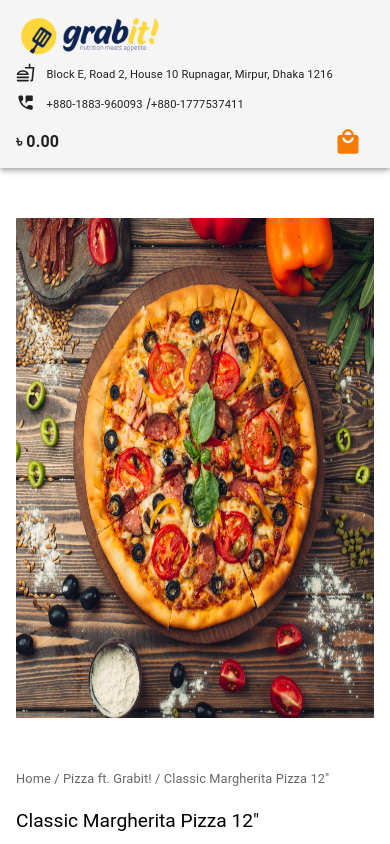
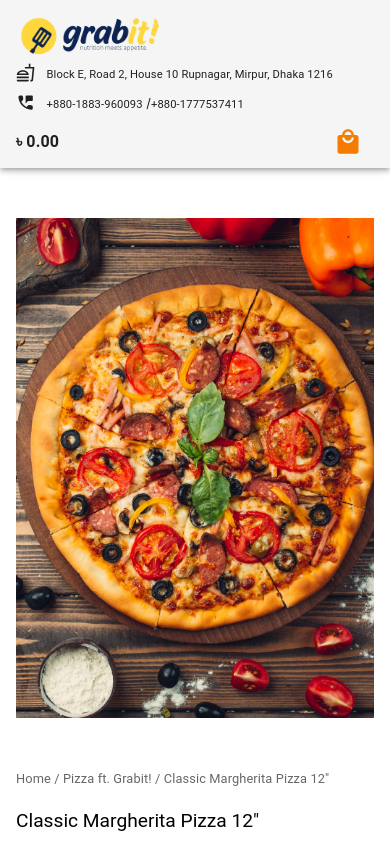
Before and after one commit to tamzid958/GrabITCatering-Frontend, a React (Create React App) app: page /food/1 in a window 390 px wide. Shown: the top 844 px of the page. Built offline with nearby package versions, Linux system fonts and the light colour scheme.

Commit message:
media query added

```diff
--- a/src/Components/FoodDisplay.tsx
+++ b/src/Components/FoodDisplay.tsx
@@ -21,7 +21,9 @@ export default function FoodDisplay(props: {food: IFood}){
             <form onSubmit={handleSubmit(onSubmit)}>
                 <Grid container spacing={6}>
                     <Grid item xs={12} sm={6}>
-                        <img src={props.food.img} height={500} width={"100%"} alt={props.food.title}/>
+                        <img src={props.food.img} height={500} width={"100%"} alt={props.food.title} style={{
+                            objectFit: "cover",
+                        }}/>
                     </Grid>
                     <Grid item xs={12} sm={6}>
                         <Typography variant="body1" style={{
```
